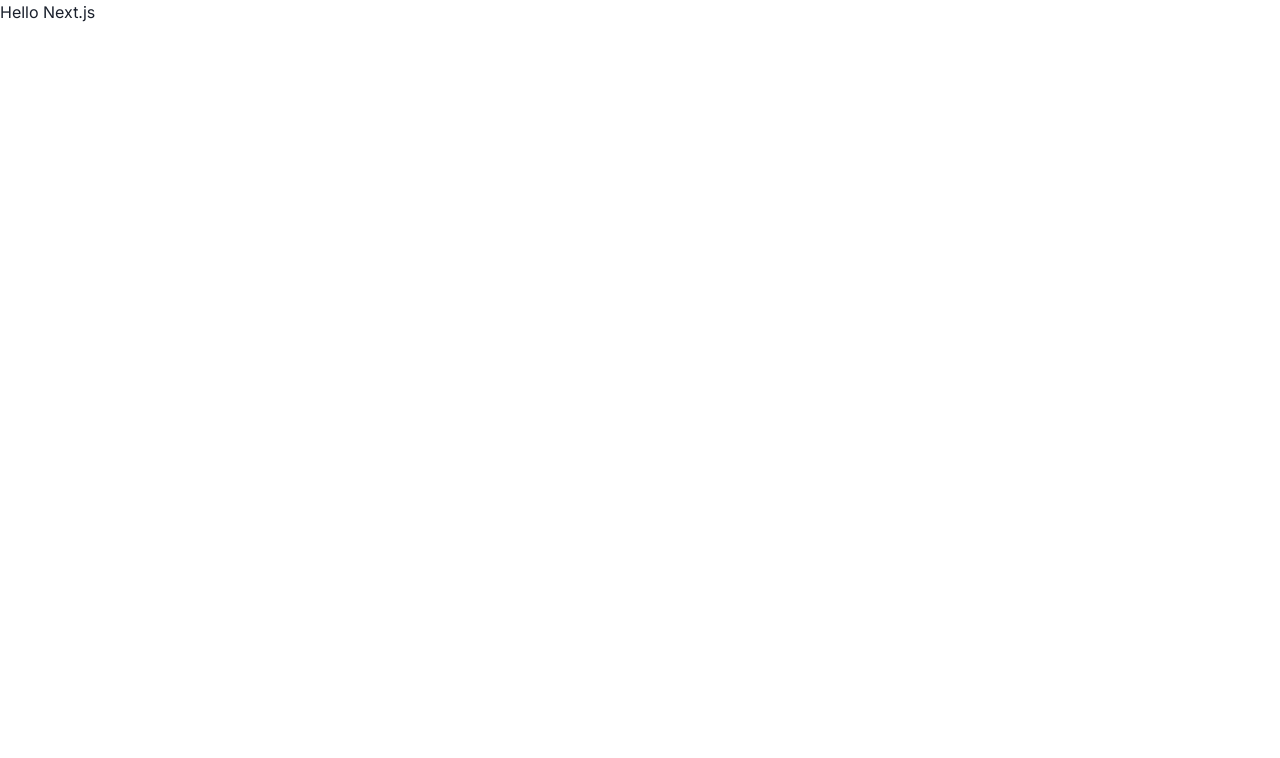
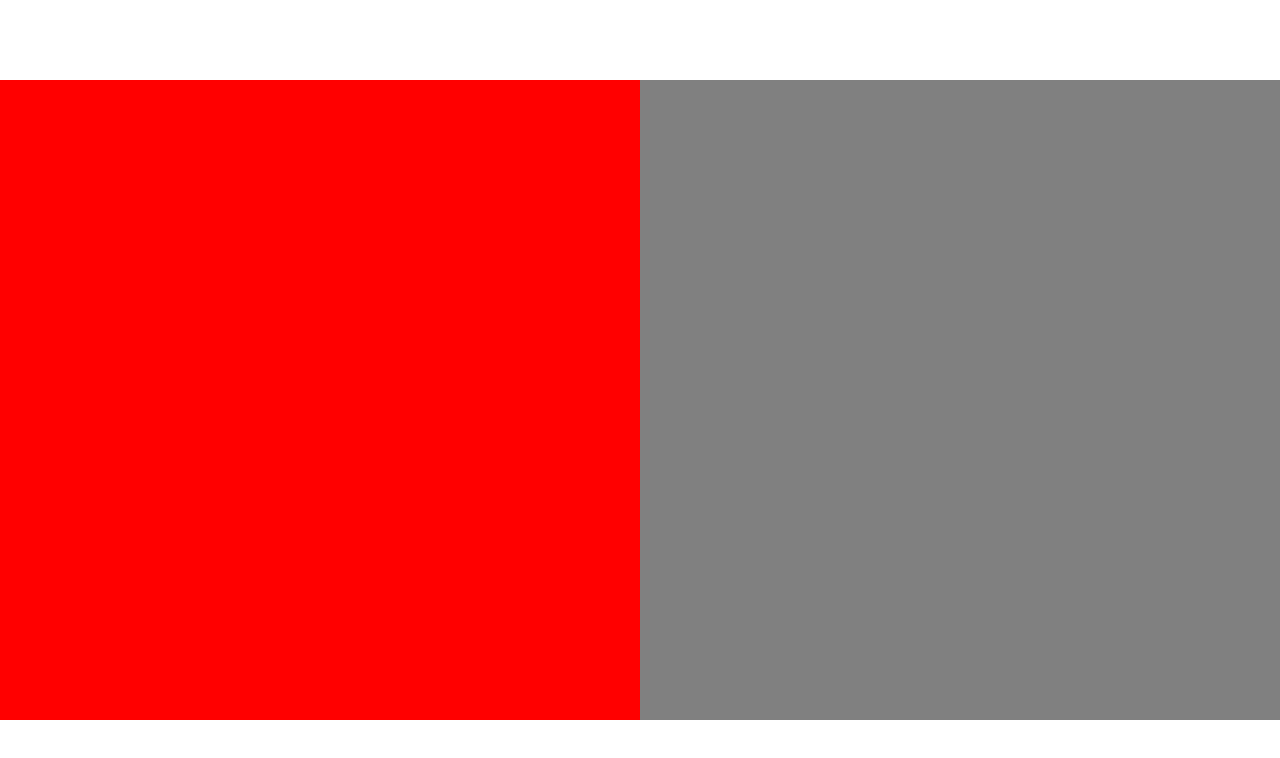
Before and after one commit to iamdevmarcos/checkout-page-chakraui, a Next.js app: page / in a window 1280 px wide. Shown: the top 758 px of the page. Built offline with nearby package versions, Linux system fonts and the light colour scheme.

Commit message:
feat: implements sections

```diff
--- /dev/null
+++ b/src/components/cart.tsx
@@ -0,0 +1,18 @@
+import { VStack } from '@chakra-ui/react'
+
+const Cart = () => {
+  return (
+    <VStack
+      w="full"
+      h="full"
+      p={10}
+      spacing={10}
+      alignItems="flex-start"
+      bg="red"
+    >
+      1
+    </VStack>
+  )
+}
+
+export default Cart
--- /dev/null
+++ b/src/components/details.tsx
@@ -0,0 +1,18 @@
+import { VStack } from '@chakra-ui/react'
+
+const Details = () => {
+  return (
+    <VStack
+      w="full"
+      h="full"
+      p={10}
+      spacing={10}
+      alignItems="flex-start"
+      bg="gray"
+    >
+      2
+    </VStack>
+  )
+}
+
+export default Details
--- a/src/pages/index.tsx
+++ b/src/pages/index.tsx
@@ -1,3 +1,14 @@
+import { Container, Flex } from '@chakra-ui/react'
+import Cart from 'components/cart'
+import Details from 'components/details'
+
 export default function Home() {
-  return <h1>Hello Next.js</h1>
+  return (
+    <Container maxW="container.xl" padding={0}>
+      <Flex h="100vh" py={20}>
+        <Cart />
+        <Details />
+      </Flex>
+    </Container>
+  )
 }
```
